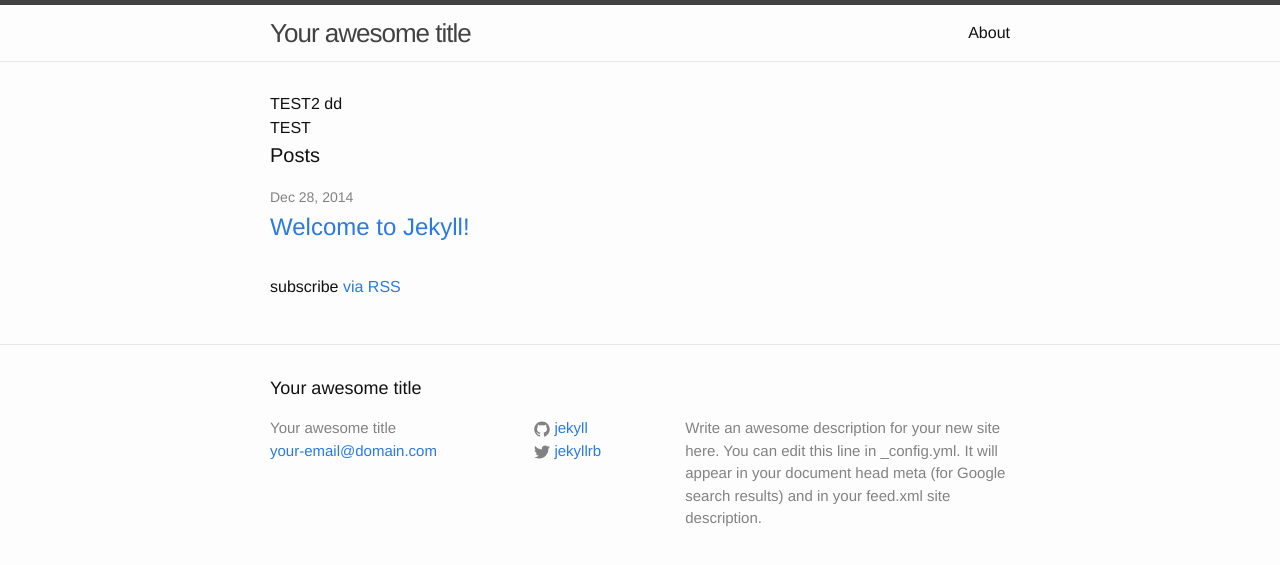
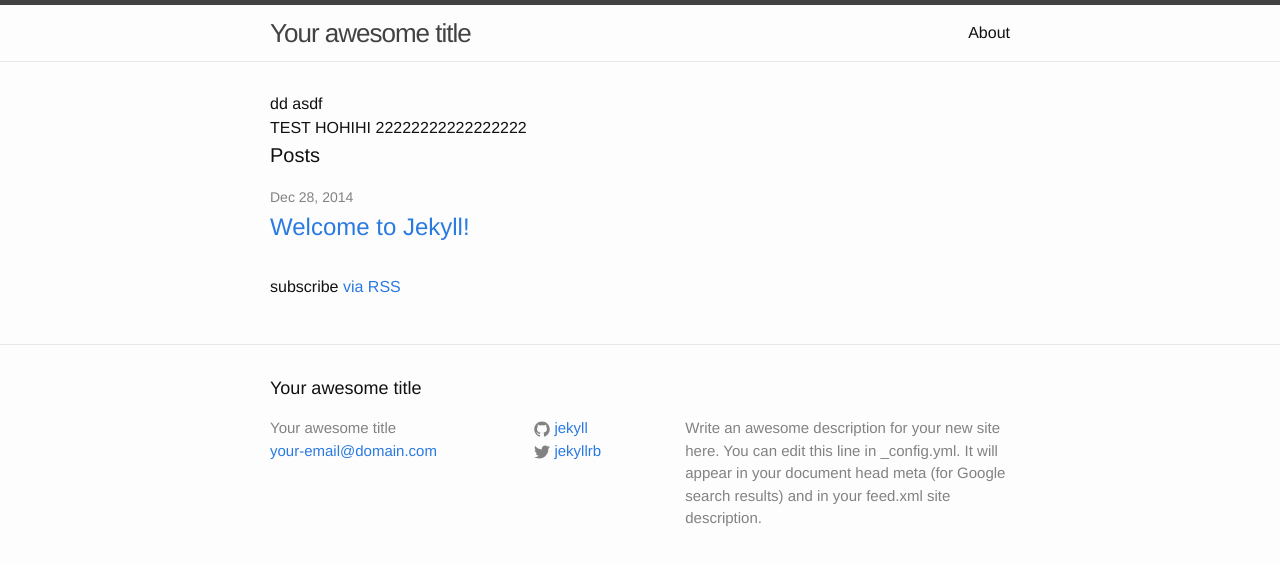
Before and after one commit to pristrom/JBehaveForJira, a Jekyll site: the page built from index.html, in a window 1280 px wide. Shown: the top 565 px of the page. Built offline with Jekyll 4.4.1, drawn with Linux system fonts in a browser that asks for light colours; Markdown is read by kramdown in place of the engine named in the settings.

Commit message:
latest changes

```diff
--- a/_config.yml
+++ b/_config.yml
@@ -5,14 +5,12 @@
   Write an awesome description for your new site here. You can edit this
   line in _config.yml. It will appear in your document head meta (for
   Google search results) and in your feed.xml site description.
-# baseurl: "" # the subpath of your site, e.g. /blog/
-#url: "http://yourdomain.com" # the base hostname & protocol for your site
+baseurl: "" # the subpath of your site, e.g. /blog/
+url: "http://yourdomain.com" # the base hostname & protocol for your site
 twitter_username: jekyllrb
 github_username:  jekyll
 
 # Build settings
+highlighter: true
 markdown: kramdown
-baseurl: /JBehaveForJira
-pygments: true
-markdown: redcarpet
-name: JBehave For Jira
+permalink: pretty
--- a/index.html
+++ b/index.html
@@ -1,18 +1,14 @@
 ---
 layout: default
 ---
-<html>
-<head>
-TEST2
-</head>
-<body>
-dd
+
+dd asdf
 
 
 
 <div class="home">
 
-TEST
+TEST HOHIHI 22222222222222222
 
   <h1 class="page-heading">Posts</h1>
 
@@ -31,6 +27,3 @@
   <p class="rss-subscribe">subscribe <a href="{{ "/feed.xml" | prepend: site.baseurl }}">via RSS</a></p>
 
 </div>
-
-</body>
-</html>
```
